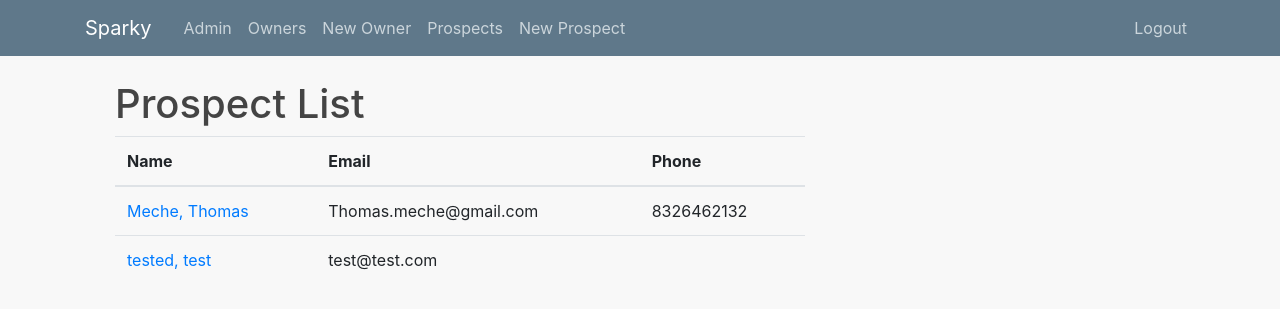
After one commit to D4NGRB0X/sparkyCRM, a Django app: page /prospects/ in a window 1280 px wide. The commit adds this page. Shown: the top 309 px of the page. Run offline with Django 3.2, Linux system fonts and the light colour scheme; a user stored in the database is signed in; data comes from the database, SQL or seed files in the repository; both versions use the stored data as it was after the commit; some libraries are stand-ins or nearby versions.

Commit message:
add prospect forms

```diff
--- a/sparkycrm/data_entry/admin.py
+++ b/sparkycrm/data_entry/admin.py
@@ -1,4 +1,5 @@
 from django.contrib import admin
-from .models import OwnerInfo
+from .models import OwnerInfo, ProspectiveOwner
 
 admin.site.register(OwnerInfo)
+admin.site.register(ProspectiveOwner)
--- a/sparkycrm/data_entry/models.py
+++ b/sparkycrm/data_entry/models.py
@@ -60,3 +60,6 @@ class ProspectiveOwner(models.Model):
     contact_date = models.DateField()
     referred_by = models.CharField(max_length=255)
     notes = models.TextField()
+
+    def __str__(self):
+       return self.first_name
--- a/sparkycrm/data_entry/templates/data_entry/base.html
+++ b/sparkycrm/data_entry/templates/data_entry/base.html
@@ -33,9 +33,11 @@
           <div class="collapse navbar-collapse" id="navbarToggle">
             <div class="navbar-nav mr-auto">
             {% if user.is_authenticated and perms.user.is_admin %}
-              <a class="nav-item nav-link" href="#">Admin</a>
+              <a class="nav-item nav-link" href="/backend">Admin</a>
               <a class="nav-item nav-link" href="/owner">Owners</a>
               <a class="nav-item nav-link" href="/newowner">New Owner</a>
+              <a class="nav-item nav-link" href="/prospects">Prospects</a>
+              <a class="nav-item nav-link" href="/newprospect">New Prospect</a>
             {% elif user.is_authenticated and perms.users.is_appstaff %}
               <a class="nav-item nav-link" href="/owner"}>Owners</a>
               <a class="nav-item nav-link" href="#">Support</a>
--- a/sparkycrm/data_entry/templates/data_entry/owner_info.html
+++ b/sparkycrm/data_entry/templates/data_entry/owner_info.html
@@ -38,8 +38,6 @@
             <dd>{{owner.account_manager}}</dd>
             <dt>Gdive</dt>
             <dd>{{owner.gdrive}}</dd>
-            <dt>Payment</dt>
-            <dd>{{owner.payments}}</dd>
     </dl>
-    <a href="/newowner">Update</a>
+    <a href="/update_owner">Update</a>
 {% endblock content %}
--- /dev/null
+++ b/sparkycrm/data_entry/templates/data_entry/prospect_list.html
@@ -0,0 +1,21 @@
+{% extends 'data_entry/base.html' %}
+{% block content %}
+    <H1>Prospect List</H1>
+    <table class="table">
+        <thead>
+            <tr>
+                <th>Name</th>
+                <th>Email</th>
+                <th>Phone</th>
+            </tr>
+        </thead>
+        <tbody>
+        {% for prospect in prospect %}
+            <tr>
+                <td><a href="{% url 'prospect' prospect.id %}">{{prospect.last_name}}, {{prospect.first_name}}</a></td>
+                <td>{{prospect.personal_email}}</td>
+                <td>{{prospect.phone_1}}</td>
+            </tr>
+        {% endfor %}
+        </tbody>
+{% endblock content %}
--- a/sparkycrm/data_entry/urls.py
+++ b/sparkycrm/data_entry/urls.py
@@ -7,5 +7,9 @@ urlpatterns = [
     path('<int:owner_id>', views.OwnerPage, name='owner'),
     path('restricted/<int:owner_id>', views.OwnerPageRestricted, name='restricted'),
     path('newowner', views.NewOwner, name='newowner'),
-    path('newprospect', views.ProspectiveOwner, name='newprospect'),
+    path('update_owner', views.OwnerUpdate, name='update_owner'),
+    path('newprospect', views.NewProspect, name='newprospect'),
+    path('prospects', views.Prospects, name='prospects'),
+    path('prospect/<int:id>', views.ProspectPage, name='prospect'),
+    path('update_prospect', views.ProspectUpdate, name='update_prospect'),
 ]
--- a/sparkycrm/data_entry/views.py
+++ b/sparkycrm/data_entry/views.py
@@ -1,11 +1,12 @@
 from django.http import HttpResponse
-from django.shortcuts import render
-from .models import OwnerInfo
-from .forms import OwnerInfoForm, IntakeForm
+from django.shortcuts import render, redirect
+from django.contrib import messages
+from .models import OwnerInfo, ProspectiveOwner
+from .forms import OwnerInfoForm, ProspectForm, OwnerUpdateForm, ProspectUpdateForm
 from django.contrib.auth.decorators import login_required, permission_required
 from data_entry.payments import payment
 
-
+#Owner Views
 @login_required
 def Data(request):
     corps = OwnerInfo.objects.all()
@@ -22,14 +23,25 @@ def OwnerPage(request, owner_id):
 @login_required
 def OwnerPageRestricted(request, owner_id):
     owner = OwnerInfo.objects.get(pk=owner_id)
-    return render
-    (request, 'data_entry/owner_info_restricted.html', {'owner': owner})
+    return render(request, 'data_entry/owner_info_restricted.html', {'owner': owner})
+
+
+#Prospective Owner views
+@login_required
+@permission_required('user.is_admin')
+def Prospects(request):
+    prospect = ProspectiveOwner.objects.all()
+    return render(request, 'data_entry/prospect_list.html', {'prospect': prospect})
+
 
 @login_required
-def Prospect(request):
-    prospect = ProspectiveOwner.objects.all()
-    return render(request, 'data_entry/owner_list.html', {'prospect': prospect})
+@permission_required('users.is_admin')
+def ProspectPage(request, id):
+    prospect = ProspectiveOwner.objects.get(pk=id)
+    return render(request, 'data_entry/prospect_info.html', {'prospect': prospect})
 
+
+#Forms
 @login_required
 @permission_required('user.is_admin')
 def NewOwner(request):
@@ -42,10 +54,34 @@ def NewOwner(request):
 
 @login_required
 @permission_required('user.is_admin')
-def ProspectiveOwner(request):
+def OwnerUpdate(request):
     if request.method == 'POST':
-        form = IntakeForm(request.POST)
+        form = OwnerUpdateForm(request.POST, instance=request.owner)
         if form.is_valid():
             form.save()
-    form = IntakeForm()
-    return render(request, 'data_entry/new_owner_form.html', {'form': form})
+            messages.success(request, f'Owner Info Updated')
+            return redirect('owner')
+    form = OwnerUpdateForm()
+    return render(request, 'data_entry/owner_update_form.html', {'form': form})
+
+@login_required
+@permission_required('user.is_admin')
+def NewProspect(request):
+    if request.method == 'POST':
+        form = ProspectForm(request.POST)
+        if form.is_valid():
+            form.save()
+    form = ProspectForm()
+    return render(request, 'data_entry/new_prospect_form.html', {'form': form})
+
+@login_required
+@permission_required('user.is_admin')
+def ProspectUpdate(request):
+    if request.method == 'POST':
+        form = ProspectUpdateForm(request.POST, instance=request.ProspectiveOwner)
+        if form.is_valid():
+            form.save()
+            messages.success(request, f'Prospect Updated')
+            return redirect('prospect')
+    form = ProspectUpdateForm()
+    return render(request, 'data_entry/prospect_update_form.html', {'form': form})
--- a/sparkycrm/sparkycrm/urls.py
+++ b/sparkycrm/sparkycrm/urls.py
@@ -23,11 +23,15 @@ urlpatterns = [
     # data.OwnerPage, name='owner'),
     path('owner/', include('data_entry.urls'), name='owner'),
     path('restricted/', data.OwnerPageRestricted, name='restricted'),
-    path('newowner', data.NewOwner, name='newowner'),
+    path('newowner/', data.NewOwner, name='newowner'),
+    path('update_owner', data.OwnerUpdate, name='update_owner'),
     path('', auth_views.LoginView.as_view(
         template_name='users/login.html'), name='login'),
     path('logout/', auth_views.LogoutView.as_view(
         template_name='users/logout.html'), name='logout'),
     path('login_success/', ui.login_success, name='login_success'),
-    path('prospect/', data.ProspectiveOwner, name='prospect')
+    path('newprospect/', data.NewProspect, name='newprospect'),
+    path('prospects/', data.Prospects, name='prospects'),
+    path('prospect/', data.ProspectPage, name='prospect'),
+    path('update_prospect', data.ProspectUpdate, name='update_prospect'),
 ]
```
Also changed, not shown: sparkycrm/data_entry/forms.py (+27 -6 lines), sparkycrm/data_entry/templates/data_entry/new_prospect_form.html (added, +13 -0 lines), sparkycrm/data_entry/templates/data_entry/owner_update_form.html (added, +13 -0 lines), sparkycrm/data_entry/templates/data_entry/prospect_info.html (added, +18 -0 lines), sparkycrm/data_entry/templates/data_entry/prospect_update_form.html (added, +13 -0 lines), sparkycrm/db.sqlite3.
